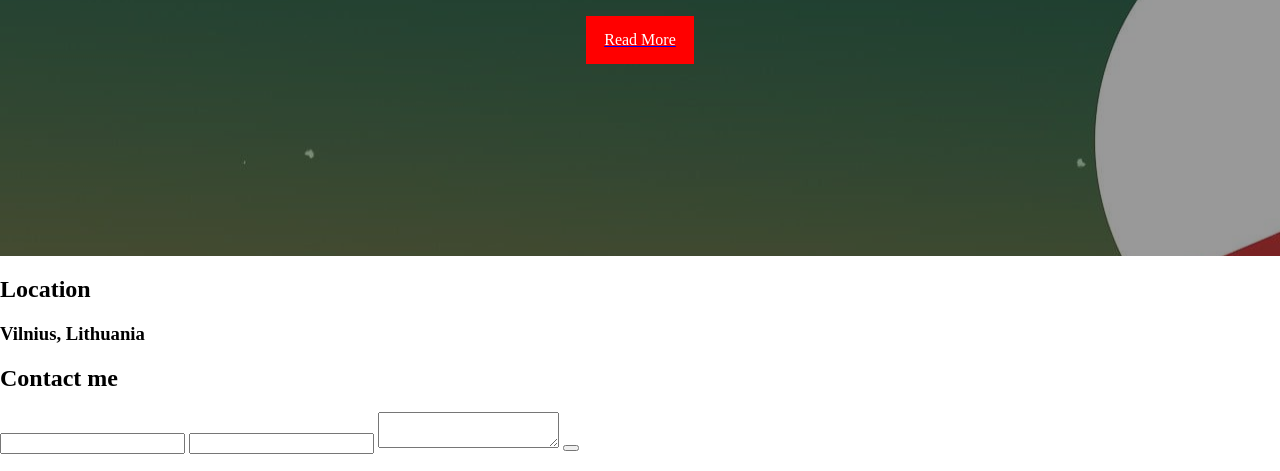
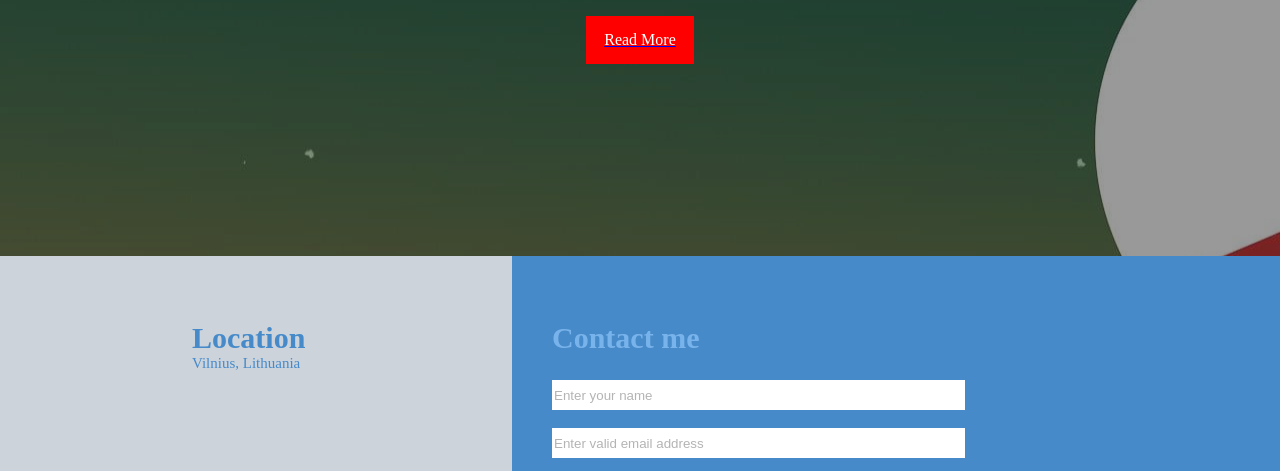
Before and after one commit to lkondrotas/GIT_ND3, a plain HTML site: page index.html in a window 1280 px wide. Shown: the part 405-876 px from the top of the page. Drawn offline with Linux system fonts and the light colour scheme.

Commit message:
Styled first section

```diff
--- a/index.html
+++ b/index.html
@@ -31,10 +31,10 @@
       <main>
         <h2>Contact me</h2>
         <form>
-          <input type="text" />
-          <input type="text" />
-          <textarea></textarea>
-          <button type="submit"></button>
+          <input type="text" placeholder="Enter your name" /><br><br>
+          <input type="text" placeholder="Enter valid email address" /><br><br>
+          <textarea placeholder="Enter your message"></textarea><br><br>
+          <button type="submit">SUBMIT</button>
         </form>
       </main>
     </section>
--- a/style.css
+++ b/style.css
@@ -55,3 +55,68 @@ header .btn_rm {
   text-decoration: none;
   background: red;
 }
+
+section{
+  display: flex;
+
+}
+
+aside{
+  flex: 40%;
+  background-color: #CCD3DB;
+  padding: 40px 0 0 15%;
+}
+
+aside h2{
+  margin-bottom: 0;
+  font-size: 30px;
+  color: #468AC9;
+}
+
+aside h3{
+  margin-top: 0;
+  font-size: 15px;
+  color: #468AC9;
+  font-weight: 500;
+}
+
+main{
+  flex: 60%;
+  background-color: #468AC9;
+  padding: 40px;
+}
+
+main h2{
+  font-size: 30px;
+  color: #79b3eb;
+}
+
+main input, textarea{
+  width: 60%;
+  height: 30px;
+  border: none;
+
+}
+
+main input::placeholder, textarea::placeholder{
+  color: rgb(180, 180, 180);
+}
+
+main textarea{
+  height: 150px;
+}
+
+main button{
+  background-color: transparent;
+  color: white;
+  border: 2px solid white;
+  font-size: 15px;
+  padding: 10px 40px;
+  margin-bottom: 20px;
+  transition: 200ms;
+}
+
+main button:hover{
+  background-color: #79b3eb;
+  transition: 200ms;
+}
```
